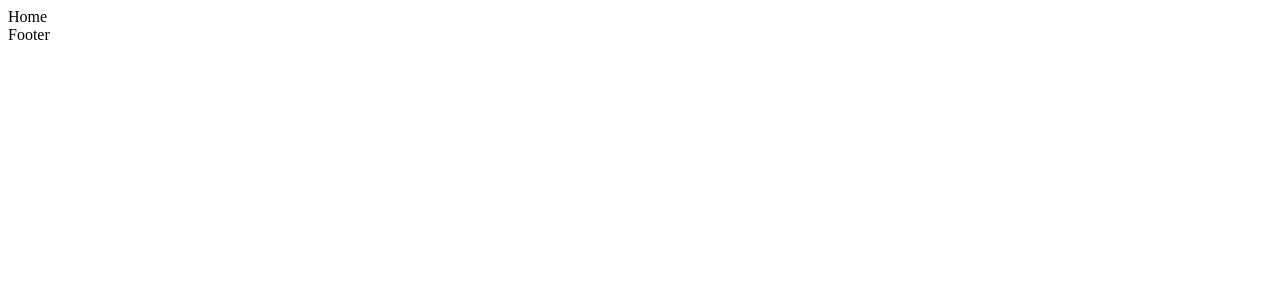
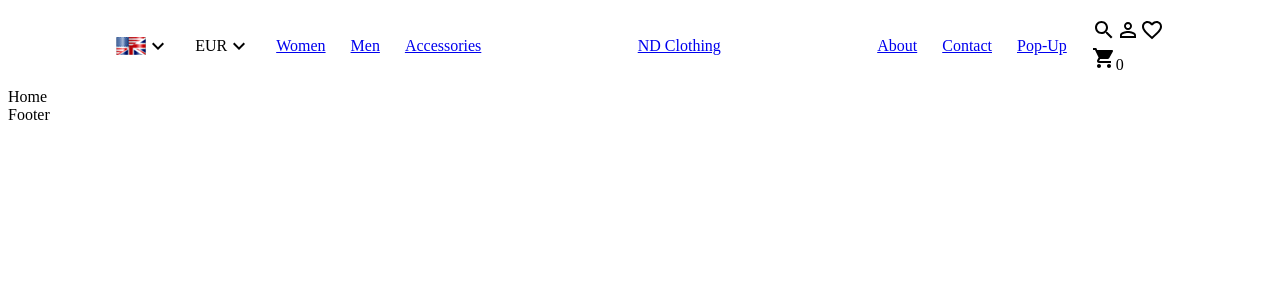
Before and after one commit to Mrballer59/nd-clothing-strapi, a React (Create React App) app: page / in a window 1280 px wide. Shown: the top 300 px of the page. Built offline with nearby package versions, Linux system fonts and the light colour scheme.

Commit message:
nav bar and sass added

```diff
--- a/src/components/Navbar/Navbar.jsx
+++ b/src/components/Navbar/Navbar.jsx
@@ -4,14 +4,55 @@
 import PersonOutlineIcon from "@mui/icons-material/PersonOutline";
 import FavoriteBorderIcon from "@mui/icons-material/FavoriteBorder";
 import ShoppingCartIcon from "@mui/icons-material/ShoppingCart";
+import { Link } from "react-router-dom";
+import "./Navbar.scss";
 
 const Navbar = () => {
   return (
     <div className="navbar">
       <div className="wrapper">
-        <div className="left"></div>
-        <div className="center"></div>
-        <div className="right"></div>
+        <div className="left">
+          <div className="item">
+            <img src="img/usd:ster.png" alt="" />
+            <KeyboardArrowDownIcon />
+          </div>
+          <div className="item">
+            <span>EUR</span>
+            <KeyboardArrowDownIcon />
+          </div>
+          <div className="item">
+            <Link to="/products/1">Women</Link>
+          </div>
+          <div className="item">
+            <Link to="/products/2">Men</Link>
+          </div>
+          <div className="item">
+            <Link to="/products/3">Accessories</Link>
+          </div>
+        </div>
+        <div className="item">
+          <Link to="/">ND Clothing</Link>
+        </div>
+        <div className="right">
+          <div className="item">
+            <Link to="/">About</Link>
+          </div>
+          <div className="item">
+            <Link to="/">Contact</Link>
+          </div>
+          <div className="item">
+            <Link to="/">Pop-Up</Link>
+          </div>
+          <div className="icons">
+            <SearchIcon />
+            <PersonOutlineIcon />
+            <FavoriteBorderIcon />
+            <div className="cartIcon">
+              <ShoppingCartIcon />
+              <span>0</span>
+            </div>
+          </div>
+        </div>
       </div>
     </div>
   );
--- /dev/null
+++ b/src/components/Navbar/Navbar.scss
@@ -0,0 +1,27 @@
+.navbar {
+  height: 80px;
+  .wrapper {
+    padding: 10px 30px;
+    display: flex;
+    justify-content: space-around;
+    .item {
+      display: flex;
+      align-items: center;
+      font-size: 18;
+    }
+    .left {
+      display: flex;
+      align-items: center;
+      gap: 25px;
+    }
+    .center {
+      font-size: 30;
+      letter-spacing: 2px;
+    }
+    .right {
+      display: flex;
+      align-items: center;
+      gap: 25px;
+    }
+  }
+}
```
Also changed, not shown: public/img/payment-footer.png (added), public/img/usd:ster.png (added).
